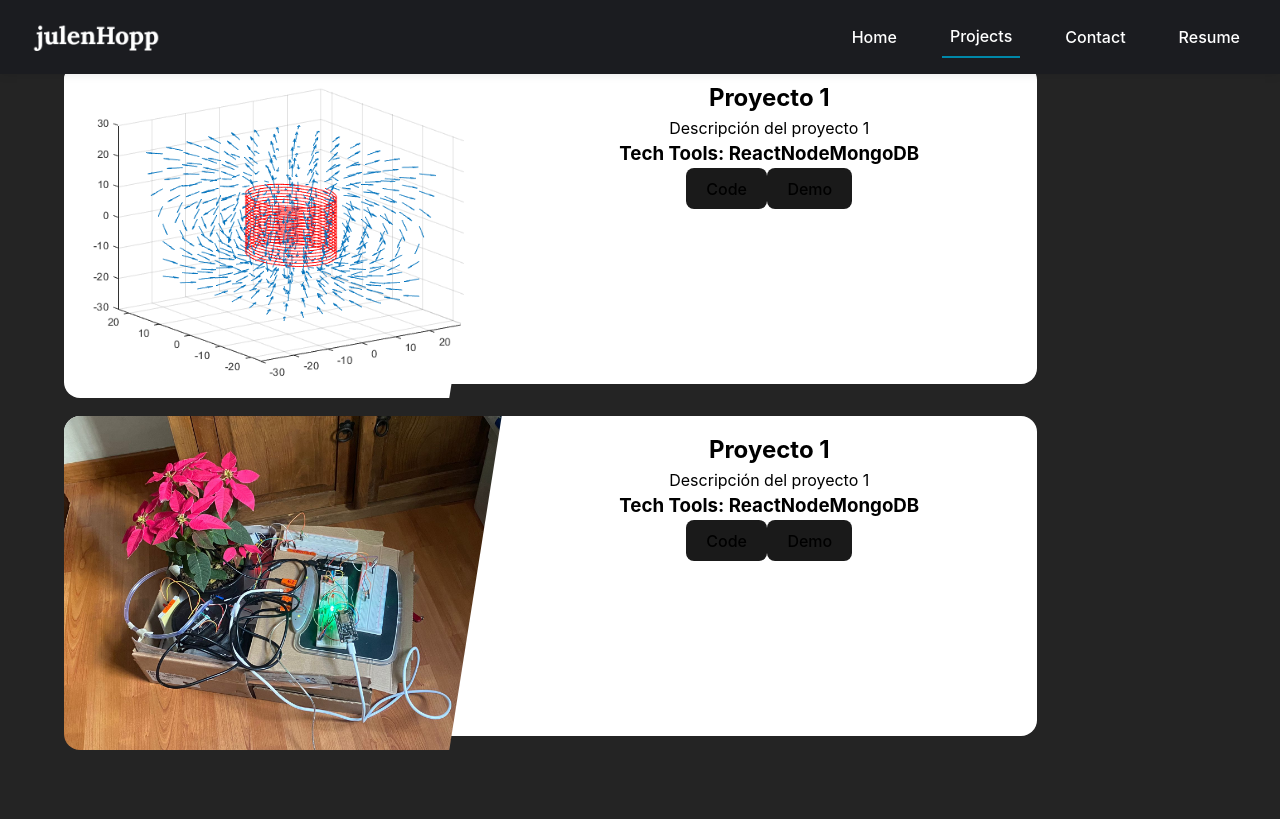
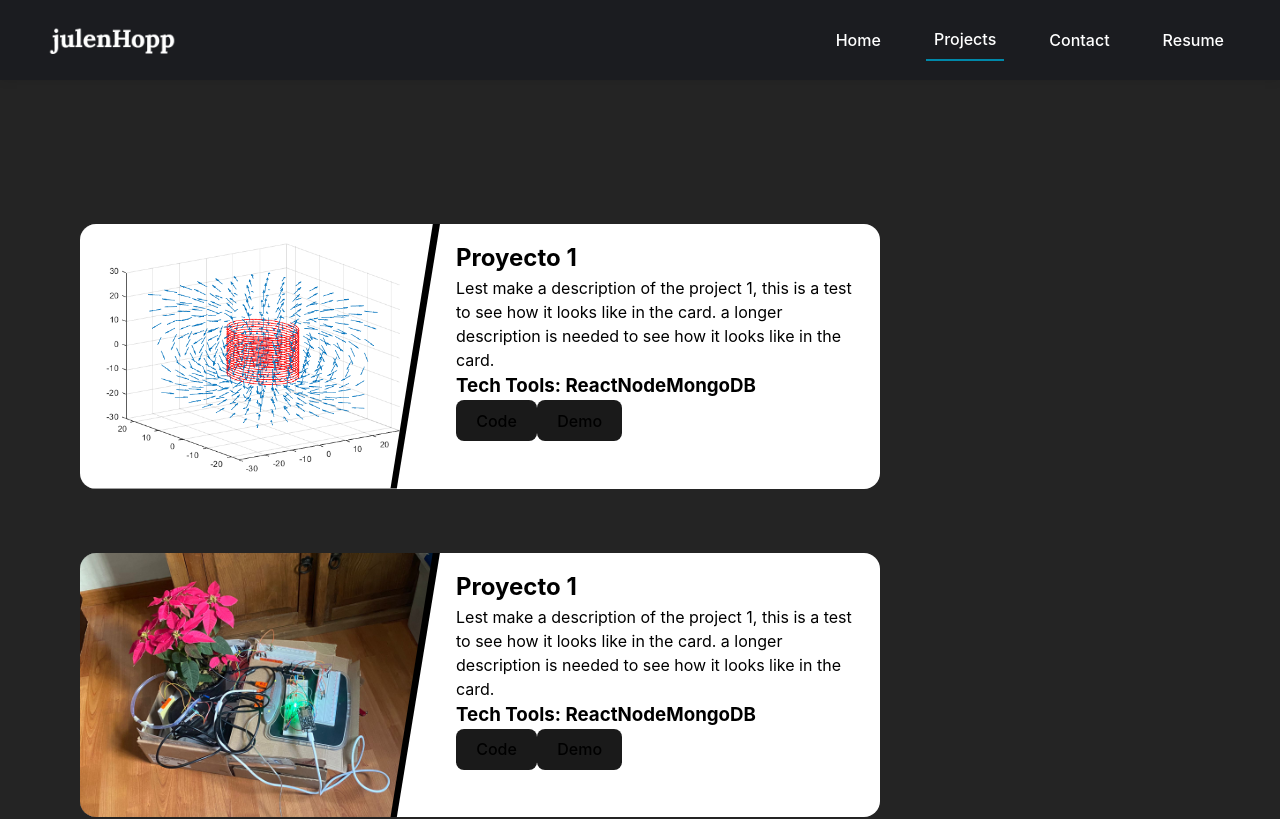
Before and after one commit to JulenHopp/portfolio_v3, a React (Vite) app: page /projects in a window 1280 px wide. Shown: the top 819 px of the page. Built offline with nearby package versions, Linux system fonts and the light colour scheme.

Commit message:
Big changes in global css

```diff
--- a/src/App.css
+++ b/src/App.css
@@ -1,6 +1,4 @@
 #root {
-  max-width: 1280px;
-  margin: 0 0;
-  padding: 2rem;
-  text-align: center;
+  padding: 8rem 3rem 3rem 3rem;
+
 }
--- a/src/components/Header/Header.css
+++ b/src/components/Header/Header.css
@@ -1,14 +1,15 @@
 .navbar{
+  height: 5rem;
   position: absolute;
   top: 0;
   left: 0;
   right: 0;
   z-index: 1000;
-  width: 100%;
   display: flex;
+  align-items: center;
   justify-content: space-between;
   align-items: center;
-  padding: 1rem 2rem;
+  padding: 1rem 3rem;
   background-color: #1b1c20;
   box-shadow: 0 0 10px rgba(0, 0, 0, 0.1);
 }
@@ -93,6 +94,8 @@
 @media (max-width: 768px) {
   .navbar {
     flex-direction: column;
+    min-height: 4rem;
+    height: auto;
   }
 
   .logo-hamburger-container {
--- a/src/components/Home/HomeComponent.css
+++ b/src/components/Home/HomeComponent.css
@@ -2,10 +2,10 @@
     display: flex;
     flex-direction: column;
     height: 100%;
-    width: 70%;
+    max-width: 40rem;
     text-align: left;
     position: relative;
-    top: -4rem;
+    top: -8rem;
 }
 
 .name{
@@ -27,8 +27,8 @@
 
 @media screen and (max-width: 768px){
     .data-container{
-        width: 100%;
-        padding: 8rem 0;
+        top: 0;
+        max-width: 100%;
     }
 
 }
--- a/src/components/ProjectCard/ProjectCard.css
+++ b/src/components/ProjectCard/ProjectCard.css
@@ -1,6 +1,7 @@
 .project-card-container{
-    width: 80%;
-    height: 20rem;
+    width: auto;
+    max-width: 50rem;
+    height: auto;
     display: grid;
     grid-template-columns: 45% 55%;
     background-color: white;
@@ -9,23 +10,28 @@
     color: black;
 }
 
-.image-container{
-    /* box-shadow: 0 0 20px rgba(0, 0, 0, 0.5); */
-
+.image-container {
+    display: flex;
+    position: relative;
+    align-items: center;
+    justify-content: left;
+    border-radius: 1rem 0 0 1rem;
+    background-color: black;
+    clip-path: polygon(0 0, 100% 0, 88% 100%, 0 100%);
 }
 
-.image-container img{
-    width: 100%;
+.project-image {
+    width: 98%;
     height: 100%;
     object-fit: cover;
     border-radius: 1rem 0 0 1rem;
-    /* border: 1px solid black; */
-    /* box-shadow: 0 0 10px rgba(0, 0, 0, 0.5); */
     overflow: hidden;
     clip-path: polygon(0 0, 100% 0, 88% 100%, 0 100%);
 }
 
+
 .info-container{
+    position: relative;
     padding: 1rem;
 }
 
--- a/src/components/ProjectCard/ProjectCard.jsx
+++ b/src/components/ProjectCard/ProjectCard.jsx
@@ -9,7 +9,7 @@ export default function ProjectCard({props}) {
     <>
       <div className="project-card-container">
         <div className="image-container">
-          <img src={props.image} alt={props.title} />
+          <img src={props.image} alt={props.title} className="project-image"/>
         </div>
         <div className="info-container">
           <div className="title-description-container">
--- a/src/data/projectCardData.js
+++ b/src/data/projectCardData.js
@@ -3,7 +3,9 @@ const projectCardData = [
         id: 1,
         image: '/src/assets/images/projects/prueba1.png',
         title: 'Proyecto 1',
-        description: 'Descripción del proyecto 1',
+        description: `Lest make a description of the project 1, this is a test to
+                    see how it looks like in the card. a longer description is needed
+                    to see how it looks like in the card.`,
         tools: ['React', 'Node', 'MongoDB'],
         links: [
             {
@@ -20,7 +22,66 @@ const projectCardData = [
         id: 2,
         image: '/src/assets/images/projects/prueba2.jpeg',
         title: 'Proyecto 1',
-        description: 'Descripción del proyecto 1',
+        description: `Lest make a description of the project 1, this is a test to
+                    see how it looks like in the card. a longer description is needed
+                    to see how it looks like in the card.`,
+        tools: ['React', 'Node', 'MongoDB'],
+        links: [
+            {
+                name: 'Code',
+                url: 'www.google.com'
+            },
+            {
+                name: 'Demo',
+                url: 'www.google.com'
+            }
+        ]
+    },
+    { // Proyecto 3
+        id: 3,
+        image: '/src/assets/images/projects/prueba2.jpeg',
+        title: 'Proyecto 3',
+        description: `Lest make a description of the project 1, this is a test to
+                    see how it looks like in the card. a longer description is needed
+                    to see how it looks like in the card.`,
+        tools: ['React', 'Node', 'MongoDB'],
+        links: [
+            {
+                name: 'Code',
+                url: 'www.google.com'
+            },
+            {
+                name: 'Demo',
+                url: 'www.google.com'
+            }
+        ]
+    },
+    { // Proyecto 4
+        id: 4,
+        image: '/src/assets/images/projects/prueba2.jpeg',
+        title: 'Proyecto 4',
+        description: `Lest make a description of the project 1, this is a test to
+                    see how it looks like in the card. a longer description is needed
+                    to see how it looks like in the card.`,
+        tools: ['React', 'Node', 'MongoDB'],
+        links: [
+            {
+                name: 'Code',
+                url: 'www.google.com'
+            },
+            {
+                name: 'Demo',
+                url: 'www.google.com'
+            }
+        ]
+    },
+    { // Proyecto 5
+        id: 5,
+        image: '/src/assets/images/projects/prueba2.jpeg',
+        title: 'Proyecto 5',
+        description: `Lest make a description of the project 1, this is a test to
+                    see how it looks like in the card. a longer description is needed
+                    to see how it looks like in the card.`,
         tools: ['React', 'Node', 'MongoDB'],
         links: [
             {
--- /dev/null
+++ b/src/pages/Projects/Projects.css
@@ -0,0 +1,7 @@
+.projects-cards-container{
+    width: 100%;
+    display: flex;
+    flex-direction: column;
+    padding-top: 4rem;
+    justify-content: center;
+}
--- a/src/pages/Projects/Projects.jsx
+++ b/src/pages/Projects/Projects.jsx
@@ -1,13 +1,16 @@
 import React from 'react';
+import './Projects.css';
 import projectCardData from '/src/data/projectCardData.js';
 import ProjectCard from '/src/components/ProjectCard/ProjectCard.jsx';
 
 export default function Projects() {
   return (
     <>
-      {projectCardData.map((project) => {
-        return (<ProjectCard key={project.id} props={project} />)
-      })}
+      <div className='projects-cards-container'>
+        {projectCardData.map((project) => {
+          return (<ProjectCard key={project.id} props={project} />)
+        })}
+      </div>
     </>
   );
 }
```
